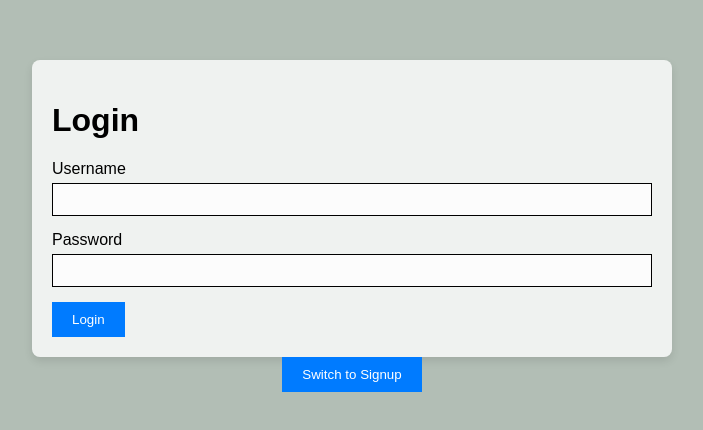
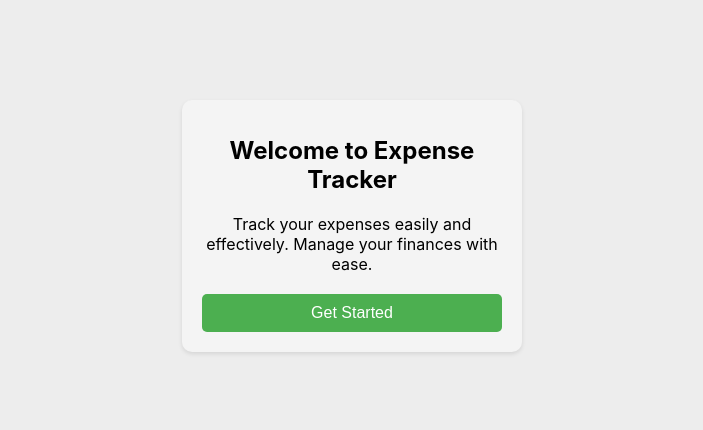
Before and after one commit to chifineg/expense-tracker, a React (Create React App) app: page / in a window 1280 px wide. Shown: the part 174-604 px from the top of the page, without its empty margins (288-991 px from the left). Built offline with nearby package versions, Linux system fonts and the light colour scheme.

Commit message:
project update

```diff
--- a/package.json
+++ b/package.json
@@ -6,6 +6,7 @@
     "@testing-library/jest-dom": "^5.17.0",
     "@testing-library/react": "^13.4.0",
     "@testing-library/user-event": "^13.5.0",
+    "axios": "^1.7.2",
     "react": "^18.3.1",
     "react-dom": "^18.3.1",
     "react-scripts": "5.0.1",
--- a/src/App.css
+++ b/src/App.css
@@ -1,81 +1,96 @@
-/* Apply the background color to the entire body */
 body {
-  background-color: #B2BEB5; /* Ash color */
-  color: black; /* Ensure the text is readable on the ash background */
-  font-family: Arial, sans-serif;
   margin: 0;
-  padding: 0;
+  font-family: -apple-system, BlinkMacSystemFont, 'Segoe UI', Roboto, 'Helvetica Neue', Arial, sans-serif;
+  -webkit-font-smoothing: antialiased;
+  -moz-osx-font-smoothing: grayscale;
 }
 
 .App {
-  min-height: 100vh;
+  text-align: center;
   display: flex;
-  flex-direction: column;
   justify-content: center;
   align-items: center;
+  height: 100vh;
+  background-color: #ededed;
 }
 
 .container {
-  background-color: rgba(255, 255, 255, 0.8); /* Semi-transparent white */
+  background: #f4f4f4;
   padding: 20px;
-  border-radius: 8px;
-  max-width: 600px;
-  width: 100%;
-  box-shadow: 0 4px 8px rgba(0, 0, 0, 0.1);
+  border-radius: 10px;
+  box-shadow: 0 2px 4px rgba(0,0,0,0.1);
+  width: 300px;
+  max-width: 100%;
+  margin: 10px;
+}
+
+h1 {
+  font-size: 24px;
+  margin-bottom: 20px;
+}
+
+p {
+  font-size: 16px;
+  margin-bottom: 20px;
 }
 
 .form-control {
   margin-bottom: 15px;
+  text-align: left;
 }
 
-.form-control label {
+label {
   display: block;
   margin-bottom: 5px;
-  color: black;
+  font-weight: bold;
 }
 
-.form-control input,
-.form-control select {
-  width: 100%;
-  padding: 8px;
-  box-sizing: border-box;
-  background-color: rgba(255, 255, 255, 0.8);
-  color: black;
-  border: 1px solid black;
+input, select {
+  width: calc(100% - 20px);
+  padding: 10px;
+  border: 1px solid #ccc;
+  border-radius: 5px;
+  font-size: 14px;
 }
 
 button {
-  padding: 10px 20px;
-  background-color: #007bff;
+  padding: 10px;
+  background-color: #4CAF50;
   color: white;
   border: none;
+  border-radius: 5px;
   cursor: pointer;
+  width: 100%;
+  font-size: 16px;
 }
 
 button:hover {
-  background-color: #0056b3;
+  background-color: #45a049;
 }
 
 .hidden {
   display: none;
 }
 
-.expenses-container {
+.expense-form, .expenses-container {
+  flex: 1;
+  padding: 20px;
+  background: #f4f4f4;
+  border-radius: 10px;
+  margin: 10px;
+}
+
+.total {
+  font-size: 18px;
   margin-top: 20px;
 }
 
 .expense-item {
-  border: 1px solid #ccc;
-  padding: 10px;
-  margin-bottom: 10px;
   display: flex;
   justify-content: space-between;
-  color: black;
+  padding: 10px;
+  background: white;
+  margin-bottom: 10px;
+  border-radius: 5px;
+  box-shadow: 0 2px 4px rgba(0,0,0,0.1);
 }
-
-.total {
-  margin-top: 20px;
-  font-size: 1.5em;
-  text-align: right;
-  color: black;
-}
--- a/src/App.js
+++ b/src/App.js
@@ -1,4 +1,5 @@
-import React, { useState } from 'react';
+import React, { useState, useEffect } from 'react';
+import Introduction from './components/Introduction';
 import Login from './components/Login';
 import Signup from './components/Signup';
 import ExpenseTracker from './components/ExpenseTracker';
@@ -7,25 +8,48 @@ import './App.css';
 function App() {
   const [isLoggedIn, setIsLoggedIn] = useState(false);
   const [isSigningUp, setIsSigningUp] = useState(false);
+  const [showIntro, setShowIntro] = useState(true);
+
+  useEffect(() => {
+    const token = localStorage.getItem('token');
+    if (token) {
+      setIsLoggedIn(true);
+    }
+  }, []);
 
   const handleLogin = () => {
     setIsLoggedIn(true);
   };
 
   const handleSignup = () => {
-    setIsLoggedIn(true); // Assume signup also logs the user in
+    setIsLoggedIn(true);
+  };
+
+  const handleLogout = () => {
+    localStorage.removeItem('token');
+    setIsLoggedIn(false);
+    setShowIntro(true);
+  };
+
+  const handleGetStarted = () => {
+    setShowIntro(false);
   };
 
   return (
     <div className="App">
       {isLoggedIn ? (
-        <ExpenseTracker />
+        <>
+          <ExpenseTracker />
+          <button onClick={handleLogout}>Logout</button>
+        </>
+      ) : showIntro ? (
+        <Introduction onGetStarted={handleGetStarted} />
       ) : isSigningUp ? (
         <Signup onSignup={handleSignup} />
       ) : (
         <Login onLogin={handleLogin} />
       )}
-      {!isLoggedIn && (
+      {!isLoggedIn && !showIntro && (
         <button onClick={() => setIsSigningUp(!isSigningUp)}>
           {isSigningUp ? 'Switch to Login' : 'Switch to Signup'}
         </button>
--- /dev/null
+++ b/src/api.js
@@ -0,0 +1,23 @@
+import axios from 'axios';
+
+const API_URL = 'http://localhost:5000/api'; // Change this to your backend API URL
+
+export const login = async (username, password) => {
+  try {
+    const response = await axios.post(`${API_URL}/login`, { username, password });
+    return response.data;
+  } catch (error) {
+    console.error('Error logging in:', error);
+    return null;
+  }
+};
+
+export const signup = async (username, password) => {
+  try {
+    const response = await axios.post(`${API_URL}/signup`, { username, password });
+    return response.data;
+  } catch (error) {
+    console.error('Error signing up:', error);
+    return error.response ? error.response.data : null;
+  }
+};
--- /dev/null
+++ b/src/components/Introduction.js
@@ -0,0 +1,13 @@
+import React from 'react';
+
+function Introduction({ onGetStarted }) {
+  return (
+    <div className="container">
+      <h1>Welcome to Expense Tracker</h1>
+      <p>Track your expenses easily and effectively. Manage your finances with ease.</p>
+      <button onClick={onGetStarted}>Get Started</button>
+    </div>
+  );
+}
+
+export default Introduction;
--- a/src/components/Login.js
+++ b/src/components/Login.js
@@ -1,13 +1,19 @@
 import React, { useState } from 'react';
+import { login } from '../api';
 
 function Login({ onLogin }) {
   const [username, setUsername] = useState('');
   const [password, setPassword] = useState('');
 
-  const handleSubmit = (e) => {
+  const handleSubmit = async (e) => {
     e.preventDefault();
-    // Add your authentication logic here
-    onLogin();
+    const data = await login(username, password);
+    if (data) {
+      localStorage.setItem('token', data.token);
+      onLogin();
+    } else {
+      alert('Invalid credentials');
+    }
   };
 
   return (
--- a/src/components/Signup.js
+++ b/src/components/Signup.js
@@ -1,13 +1,20 @@
 import React, { useState } from 'react';
+import { signup } from '../api';
 
 function Signup({ onSignup }) {
   const [username, setUsername] = useState('');
   const [password, setPassword] = useState('');
+  const [error, setError] = useState('');
 
-  const handleSubmit = (e) => {
+  const handleSubmit = async (e) => {
     e.preventDefault();
-    // Add your signup logic here
-    onSignup();
+    const data = await signup(username, password);
+    if (data && data.token) {
+      localStorage.setItem('token', data.token);
+      onSignup();
+    } else {
+      setError(data ? data.error : 'An error occurred');
+    }
   };
 
   return (
@@ -16,13 +23,26 @@ function Signup({ onSignup }) {
       <form onSubmit={handleSubmit}>
         <div className="form-control">
           <label htmlFor="signup-username">Username</label>
-          <input type="text" id="signup-username" value={username} onChange={(e) => setUsername(e.target.value)} required />
+          <input
+            type="text"
+            id="signup-username"
+            value={username}
+            onChange={(e) => setUsername(e.target.value)}
+            required
+          />
         </div>
         <div className="form-control">
           <label htmlFor="signup-password">Password</label>
-          <input type="password" id="signup-password" value={password} onChange={(e) => setPassword(e.target.value)} required />
+          <input
+            type="password"
+            id="signup-password"
+            value={password}
+            onChange={(e) => setPassword(e.target.value)}
+            required
+          />
         </div>
         <button type="submit">Signup</button>
+        {error && <p style={{ color: 'red' }}>{error}</p>}
       </form>
     </div>
   );
```
Also changed, not shown: expense-tracker-backend/models/User.js (added, +15 -0 lines), expense-tracker-backend/package.json (added, +21 -0 lines), expense-tracker-backend/server.js (added, +67 -0 lines), server.js (added, +67 -0 lines), 2 other files (tests, documents, lock files or other folders).
